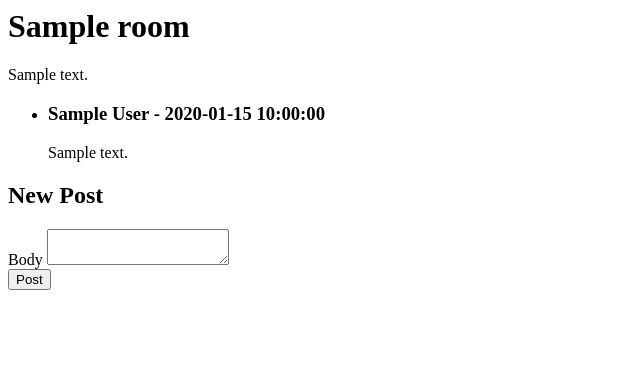
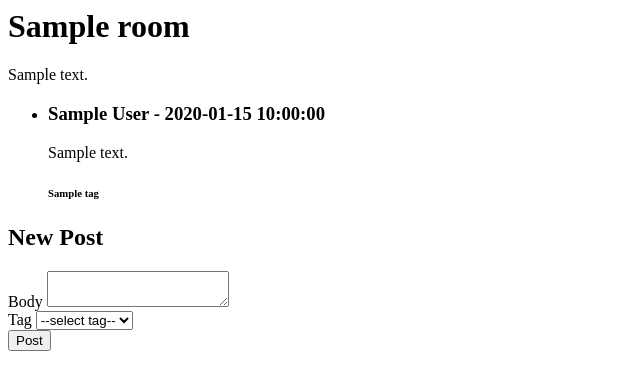
Before and after one commit to JQuinzell/Vetiver, a Flask app: a page that uses app/templates/room.html in a window 1280 px wide. Shown: the top 390 px of the page, without its empty margins (0-640 px from the left). Run offline with Flask 2, Linux system fonts and the light colour scheme; tables that the repository leaves empty hold one stand-in row (values such as "Sample post"); some libraries are stand-ins or nearby versions.

Commit message:
Users can add tags to posts

```diff
--- a/app/main/forms.py
+++ b/app/main/forms.py
@@ -1,7 +1,7 @@
 from flask.ext.wtf import Form
 from wtforms import StringField, TextAreaField, BooleanField, SelectField, SubmitField, PasswordField, ValidationError
 from wtforms.validators import Required, Length, EqualTo, Regexp
-from ..models import Student
+from ..models import Student, Tag
 from ..auth.forms import LoginForm
 
 class SignupForm(Form):
@@ -30,4 +30,10 @@ class ProfileForm(Form):
 
 class PostForm(Form):
 	body = TextAreaField(validators=[Required()])
+	tag = SelectField('Tag', coerce=int)
 	submit = SubmitField("Post")
+
+	def __init__(self, *args, **kwargs):
+		super(PostForm, self).__init__(*args, **kwargs)
+		self.tag.choices = [(tag.id, tag.name) for tag in Tag.query.all()]
+		self.tag.choices.insert(0, (0, '--select tag--'))
--- a/app/main/views.py
+++ b/app/main/views.py
@@ -3,7 +3,7 @@ from flask.ext.login import login_required, current_user, login_user
 from . import main
 from .forms import SignupForm, LoginForm, ProfileForm, PostForm
 from .. import db, lm
-from ..models import Student, Room, Post
+from ..models import Student, Room, Post, Tag
 
 @main.route('/', methods=["GET", "POST"])
 def index():
@@ -49,11 +49,13 @@ def room(name):
 
 	if form.validate_on_submit():
 		post = Post(student=current_user, body=form.body.data)
+		tag = Tag.query.get(form.tag.data)
+		if tag:
+			post.tags.append(tag)
 		room.posts.append(post)
 		flash("Posted Successfully!!!!")
 		db.session.add(post)
 		db.session.commit()
-		print post.created_at
 		return redirect(url_for('main.room', name=room.name))
 
 
--- a/app/templates/room.html
+++ b/app/templates/room.html
@@ -8,6 +8,9 @@
 		<li>
 			<h3>{{ post.student.name }} - {{ post.created_at }}</h3>
 			<p> {{ post.body }} </p>
+			{% for tag in post.tags %}
+			<h6> {{ tag.name }} </h6>
+			{% endfor %}
 		</li>
 	{% endfor %}
 </ul>
@@ -16,5 +19,6 @@
 <form action="" method="POST">
 	{{ form.hidden_tag() }}
 	{{ render_field(form.body) }}
+	{{ render_field(form.tag) }}
 	{{ form.submit }}
 </form>
```
